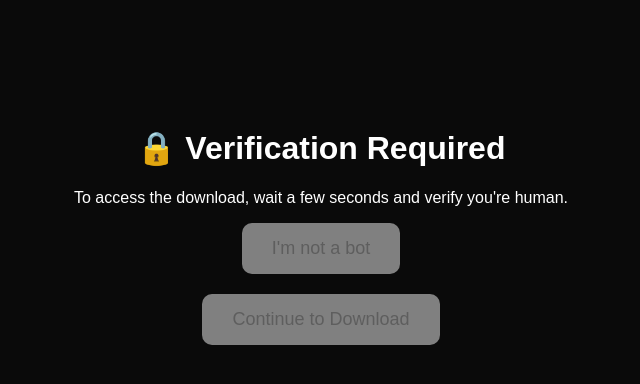
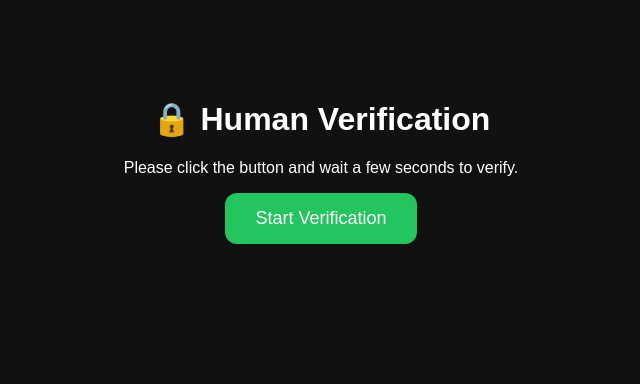
Before and after one commit to Shaxxx2/arceus-protection, a plain HTML site: page index.html in a window 1280 px wide. Shown: the whole page, without its empty margins (319-959 px from the left). Drawn offline with Linux system fonts and the light colour scheme.

Commit message:
Update index.html

```diff
--- a/index.html
+++ b/index.html
@@ -1,50 +1,50 @@
 <!DOCTYPE html>
 <html>
 <head>
-  <title>Verification</title>
+  <title>Download Verification</title>
   <style>
     body {
-      background-color: #0a0a0a;
+      background-color: #111;
       color: #fff;
-      font-family: sans-serif;
       text-align: center;
-      padding-top: 100px;
+      font-family: Arial, sans-serif;
+      margin-top: 100px;
     }
     button {
-      background: #00d26a;
+      padding: 15px 30px;
+      background-color: #22c55e;
+      color: white;
+      font-size: 18px;
       border: none;
-      padding: 15px 30px;
-      font-size: 18px;
-      border-radius: 10px;
+      border-radius: 12px;
       cursor: pointer;
-    }
-    button:disabled {
-      background: gray;
     }
   </style>
   <script>
-    function enableNextStep() {
-      document.getElementById("continue").disabled = false;
-      document.getElementById("status").innerText = "✅ You're verified!";
+    let verified = false;
+
+    function startVerification() {
+      document.getElementById("msg").innerText = "Verifying you're not a bot...";
+      setTimeout(() => {
+        verified = true;
+        document.getElementById("msg").innerText = "✅ Verified! Click below to continue.";
+        document.getElementById("dlbtn").style.display = "inline-block";
+      }, 7000); // 7 seconds delay
     }
 
-    function goToFinalLink() {
-      window.location.href = "https://pastebin.com/T5b6qCV7";
+    function continueToDownload() {
+      if (!verified) return;
+      // Final protected link
+      const url = atob("aHR0cHM6Ly9wYXN0ZWJpbi5jb20vVDViNnFDVjc=");
+      window.location.href = url;
     }
-
-    window.onload = () => {
-      setTimeout(() => {
-        document.getElementById("verify").disabled = false;
-      }, 8000);
-    };
   </script>
 </head>
 <body>
-  <h1>🔒 Verification Required</h1>
-  <p>To access the download, wait a few seconds and verify you're human.</p>
-
-  <button id="verify" disabled onclick="enableNextStep()">I'm not a bot</button>
-  <p id="status" style="margin: 20px;"></p>
-  <button id="continue" disabled onclick="goToFinalLink()">Continue to Download</button>
+  <h1>🔒 Human Verification</h1>
+  <p>Please click the button and wait a few seconds to verify.</p>
+  <button onclick="startVerification()">Start Verification</button>
+  <p id="msg" style="margin: 20px;"></p>
+  <button id="dlbtn" onclick="continueToDownload()" style="display:none;">Continue to Download</button>
 </body>
 </html>
```
